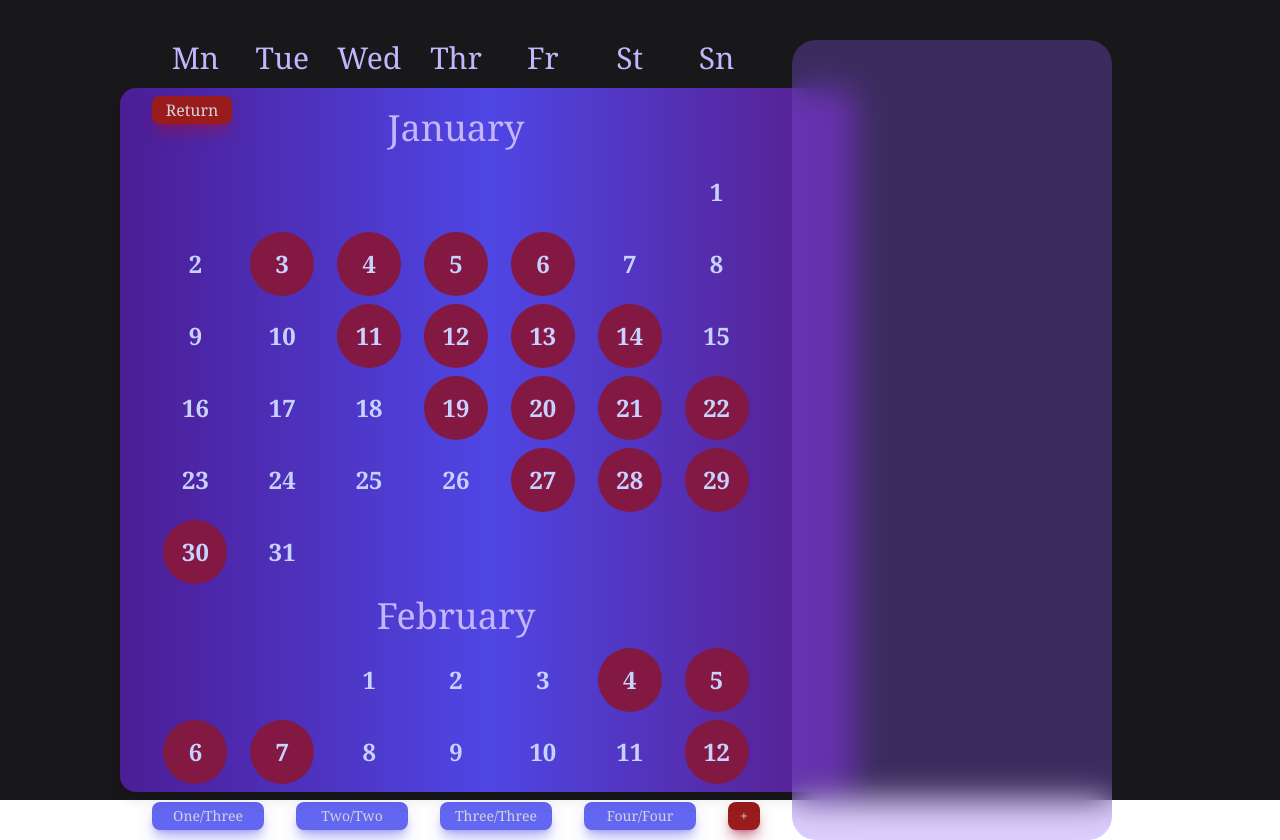
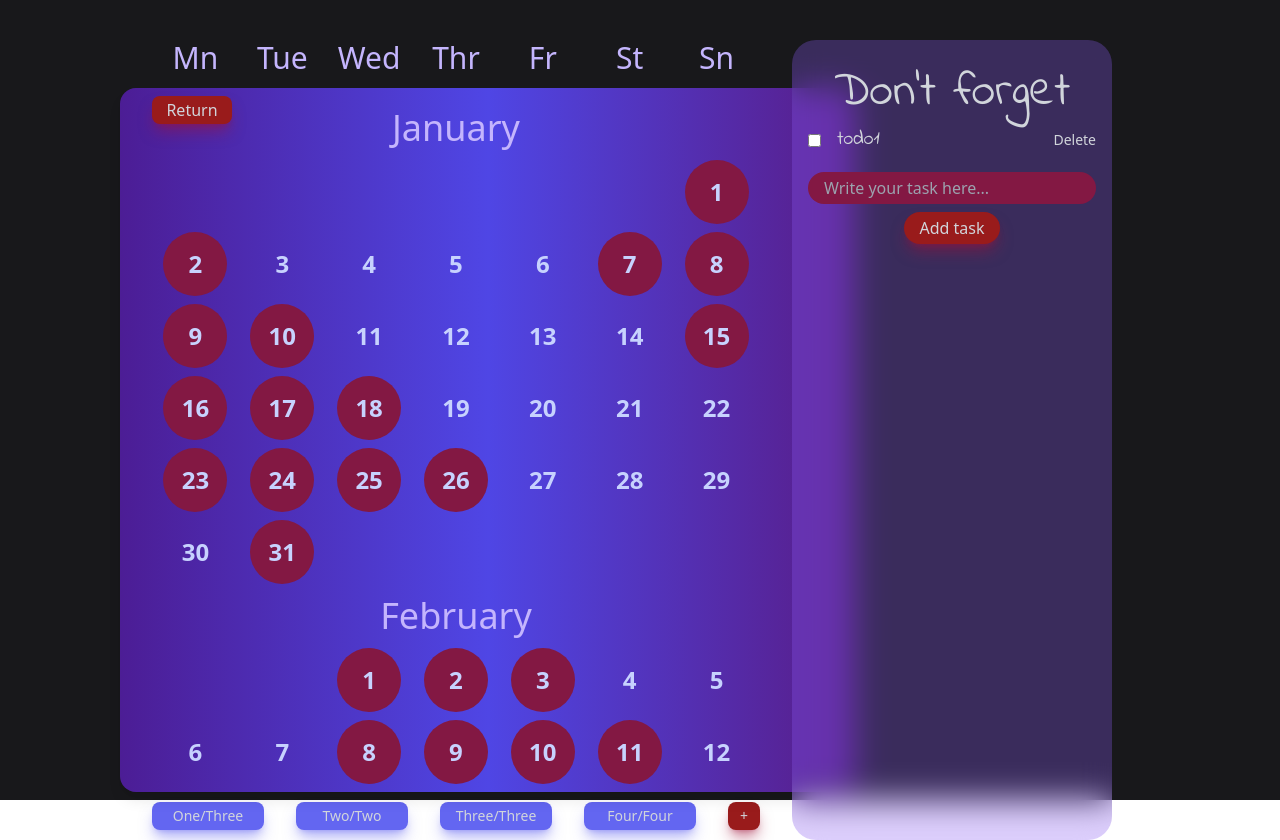
Before and after one commit to Elisy69/Work-Calendar, a React (Vite) app: page / in a window 1280 px wide. Built offline with nearby package versions, Linux system fonts and the light colour scheme.

Commit message:
first commit

```diff
--- a/package.json
+++ b/package.json
@@ -13,6 +13,7 @@
     "date-fns": "^2.29.3",
     "react": "^18.2.0",
     "react-dom": "^18.2.0",
+    "react-redux": "^8.0.5",
     "tailwind-scrollbar-hide": "^1.1.7",
     "uuid": "^9.0.0"
   },
--- a/src/App.jsx
+++ b/src/App.jsx
@@ -8,7 +8,9 @@ import getDates from "./UtilityFunctions/getDateArray";
 
 const dates = getDates(new Date(2023, 0, 1), new Date(2023, 11, 31));
 const currentDate = getDayOfYear(new Date());
-const overallDays = dates.flat().length;
+const overallDays = dates.flat().map((day) => {
+  return getDayOfYear(day);
+});
 
 function App() {
   const isWorkdayRef = useRef(false);
@@ -20,14 +22,9 @@ function App() {
   });
   const [modal, setModal] = useState(false);
 
-  let count = 0;
   let count2 = 0;
-  let decrementCount = 0;
   let leftOverCount = 0;
-  let currentDay = mySchedule.firstDay;
   let currentDayForSchedule = mySchedule.firstDay;
-
-  const schedule = mySchedule.shift;
 
   useEffect(() => {}, [dayRef]);
 
@@ -37,41 +34,39 @@ function App() {
     setModal(false);
   }
 
-  function makeSchedule() {
-    if (currentDay - currentDayForSchedule === schedule) {
-      currentDayForSchedule = currentDay;
-      currentDay++;
+  function makeSchedule(day) {
+    if (day - currentDayForSchedule === mySchedule.shift) {
+      currentDayForSchedule = day;
       isWorkdayRef.current = !isWorkdayRef.current;
     } else {
+      console.log(`LEFTOVER`);
       leftOverCount++;
       if (leftOverCount < 2) {
+        console.log(`LEFTOVER 2`);
         isWorkdayRef.current = !isWorkdayRef.current;
       }
-      currentDay++;
     }
   }
 
-  function makeBackwardSchedule() {
-    let schedule2 = mySchedule.shift;
-    let leftOver = (currentDay - 1) % schedule;
-    if (leftOver > 0 && decrementCount < leftOver) {
-      decrementCount++;
-      isWorkdayRef.current = false;
+  function makeBackwardSchedule(day) {
+    let schedule2 = mySchedule.shift; // 4
+    let leftOver = mySchedule.firstDay % mySchedule.shift; // 1
+    if (leftOver > 0 && day < leftOver) {
+      isWorkdayRef.current = true;
     } else {
-      if (decrementCount <= schedule + leftOver) {
-        schedule2 = schedule + leftOver;
+      if (day <= mySchedule.shift + leftOver) {
+        schedule2 = mySchedule.shift + leftOver;
       } else {
-        schedule2 = schedule;
+        schedule2 = mySchedule.shift;
       }
-      if (decrementCount - count2 === schedule2) {
-        count2 = decrementCount;
-        decrementCount++;
+      if (day - count2 === schedule2) {
+        count2 = day;
+
         isWorkdayRef.current = !isWorkdayRef.current;
       } else {
-        if (decrementCount <= leftOver) {
-          isWorkdayRef.current = true;
+        if (day <= leftOver) {
+          isWorkdayRef.current = false;
         }
-        decrementCount++;
       }
     }
   }
@@ -120,7 +115,7 @@ function App() {
           onClick={() => {
             scrollToId(currentDate);
           }}
-          className="fixed bg-red-800 shadow-lg shadow-rose-800/50 w-20 h-7 rounded-lg hover:bg-rose-900 hover:shadow-lg hover:shadow-rose-900/50 ease-in duration-100"
+          className="z-50 fixed bg-red-800 shadow-lg shadow-rose-800/50 w-20 h-7 rounded-lg hover:bg-rose-900 hover:shadow-lg hover:shadow-rose-900/50 ease-in duration-100"
         >
           Return
         </button>
@@ -136,11 +131,12 @@ function App() {
               key={crypto.randomUUID()}
             >
               {month.map((day) => {
-                count++;
-                if (count < currentDay) {
-                  makeBackwardSchedule();
+                let currentDay = getDayOfYear(day);
+
+                if (currentDay < mySchedule.firstDay) {
+                  makeBackwardSchedule(currentDay);
                 } else {
-                  makeSchedule();
+                  makeSchedule(currentDay);
                 }
 
                 return (
--- a/src/Components/Todo.jsx
+++ b/src/Components/Todo.jsx
@@ -1,9 +1,57 @@
+import { useState } from "react";
+import { useDispatch, useSelector } from "react-redux";
+import { addTodo, toggleComplete } from "../redux/todoSlice";
+import TodoItem from "./TodoItem";
+
 function ToDo() {
+  const [value, setValue] = useState("");
+  const dispatch = useDispatch();
+  const todos = useSelector((state) => state.todos);
+
+  function addNewTodo(event) {
+    event.preventDefault();
+    if (value) {
+      dispatch(
+        addTodo({
+          title: value,
+        })
+      );
+    }
+    setValue("");
+  }
+
   return (
     <div
       className="absolute  w-[20rem] h-full max-h-[53rem] top-[0rem]
-     left-[42rem] rounded-3xl backdrop-blur-lg bg-violet-500/30"
-    ></div>
+     left-[42rem] rounded-3xl backdrop-blur-lg bg-violet-500/30 flex flex-col "
+    >
+      <h1 className="text-5xl text-center pt-7 font-todo">Don't forget</h1>
+      <ul>
+        {todos.map((todo) => {
+          return (
+            <TodoItem
+              id={todo.id}
+              title={todo.title}
+              completed={todo.completed}
+              key={crypto.randomUUID()}
+            ></TodoItem>
+          );
+        })}
+      </ul>
+      <input
+        type="text"
+        placeholder="Write your task here..."
+        className=" ml-4 mb-2 mt-4 pl-4 w-72 h-8 rounded-full bg-pink-900  focus:bg-pink-800"
+        value={value}
+        onChange={(event) => setValue(event.target.value)}
+      />
+      <button
+        onClick={addNewTodo}
+        className="ml-28 bg-red-800 shadow-lg shadow-rose-800/50 w-24 h-8 rounded-full hover:bg-rose-900 hover:shadow-lg hover:shadow-rose-900/50 ease-in duration-100"
+      >
+        Add task
+      </button>
+    </div>
   );
 }
 
--- /dev/null
+++ b/src/Components/TodoItem.jsx
@@ -0,0 +1,44 @@
+import { useState } from "react";
+import { useDispatch, useSelector } from "react-redux";
+import { addTodo, deleteTodo, toggleComplete } from "../redux/todoSlice";
+
+function TodoItem({ id, title, completed }) {
+  const todos = useSelector((state) => state.todos);
+  const dispatch = useDispatch();
+  function handleCheckBoxClick() {
+    dispatch(toggleComplete({ id, completed: !completed }));
+  }
+  function hanldeDeleteClick() {
+    dispatch(deleteTodo({ id }));
+  }
+
+  return (
+    <li className="flex items-center ml-4 mt-2 w-72 h-8" id={id}>
+      <input
+        type="checkbox"
+        onClick={() => {
+          handleCheckBoxClick();
+        }}
+        defaultChecked={completed}
+        className="mr-4 "
+      />
+      <span
+        className={`text-xl font-todo w-56 ${
+          completed ? "line-through text-slate-500" : ""
+        }`}
+      >
+        {title}
+      </span>
+      <button
+        onClick={() => {
+          hanldeDeleteClick();
+        }}
+        className="text-sm"
+      >
+        Delete
+      </button>
+    </li>
+  );
+}
+
+export default TodoItem;
--- a/src/main.css
+++ b/src/main.css
@@ -1,3 +1,5 @@
+@import url("https://fonts.googleapis.com/css2?family=Indie+Flower&display=swap");
+
 @tailwind base;
 
 *::-webkit-scrollbar {
--- a/src/main.jsx
+++ b/src/main.jsx
@@ -1,10 +1,14 @@
 import React from "react";
 import ReactDOM from "react-dom/client";
+import { Provider } from "react-redux";
 import App from "./App";
 import "./main.css";
+import store from "./redux/store";
 
 ReactDOM.createRoot(document.getElementById("root")).render(
   <React.StrictMode>
-    <App />
+    <Provider store={store}>
+      <App />
+    </Provider>
   </React.StrictMode>
 );
--- /dev/null
+++ b/src/redux/store.js
@@ -0,0 +1,8 @@
+import { configureStore } from "@reduxjs/toolkit";
+import todoReducer from "./todoSlice";
+
+export default configureStore({
+  reducer: {
+    todos: todoReducer,
+  },
+});
--- /dev/null
+++ b/src/redux/todoSlice.js
@@ -0,0 +1,26 @@
+import { createSlice } from "@reduxjs/toolkit";
+
+export const todoSlice = createSlice({
+  name: "todos",
+  initialState: [{ id: 1, title: "todo1", completed: false }],
+  reducers: {
+    addTodo: (state, action) => {
+      const todo = {
+        id: crypto.randomUUID(),
+        title: action.payload.title,
+        completed: false,
+      };
+      state.push(todo);
+    },
+    toggleComplete: (state, action) => {
+      const index = state.findIndex((todo) => todo.id === action.payload.id);
+      state[index].completed = action.payload.completed;
+    },
+    deleteTodo: (state, action) => {
+      return state.filter((todo) => todo.id !== action.payload.id);
+    },
+  },
+});
+
+export const { addTodo, toggleComplete, deleteTodo } = todoSlice.actions;
+export default todoSlice.reducer;
--- a/tailwind.config.cjs
+++ b/tailwind.config.cjs
@@ -3,6 +3,9 @@ const plugin = require("tailwindcss/plugin");
 module.exports = {
   content: ["./index.html", "./src/**/*.{js,ts,jsx,tsx}"],
   theme: {
+    fontFamily: {
+      todo: ["Indie Flower", "cursive"],
+    },
     extend: {},
   },
   plugins: [],
```
Also changed, not shown: 1 other file (tests, documents, lock files or other folders).
